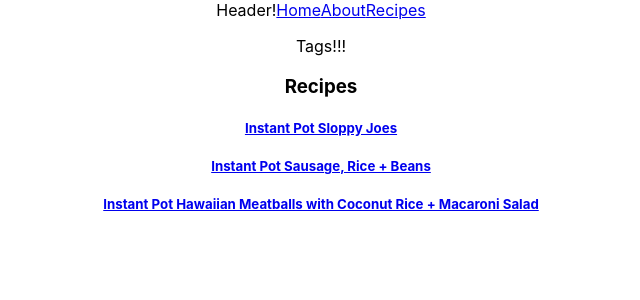
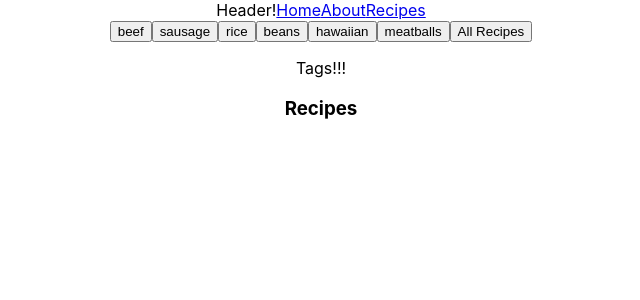
Before and after one commit to threadkind/recipes, a React (Create React App) app: page /recipes in a window 1280 px wide. Shown: the top 300 px of the page, without its empty margins (319-959 px from the left). Built offline with nearby package versions, Linux system fonts and the light colour scheme.

Commit message:
Add filter button fucntionality

```diff
--- a/src/App.js
+++ b/src/App.js
@@ -26,7 +26,7 @@ class App extends React.Component {
 
             <Route exact path="/" component={ Home } />
             <Route path="/about" component={ About } />
-            <Route exact path="/recipes" component={ Cookbook } />
+            <Route exact path="/recipes" render={(props) => <Cookbook {...props} data={this.state.data} />} />
             <Route path="/recipes/:recipeId" component={ Recipe } />
 
 
--- a/src/components/Header.js
+++ b/src/components/Header.js
@@ -1,5 +1,5 @@
 import React from 'react';
-import { BrowserRouter as Router, route, Link } from "react-router-dom";
+import { Link } from "react-router-dom";
 
 function Header() {
   return (
--- a/src/components/RecipeTags.js
+++ b/src/components/RecipeTags.js
@@ -4,13 +4,45 @@ class RecipeTags extends React.Component {
   constructor(props){
     super(props);
     	this.state = {
-
+    		tags : [],
+    		selectedTag : ''
     	}
+	}
+	getTags() {
+		this.props.data.forEach((recipe) => {
+			recipe.tags.forEach((tag) => {
+				if(this.state.tags.includes(tag) === false){
+					this.state.tags.push(tag)
+				}
+			})
+		})
 	}
 
   render() {
+
   	   return (
-  	   	<p>Tags!!!</p>
+  	   	<div id="tags">
+  	   		{this.getTags()}
+
+  	   		{this.state.tags.map((x, index) =>
+  	   			<button
+  	   				key={index}
+  	   				className="rTag"
+  	   				onClick={() => this.props.setSelectedTag(x)}>
+  	   			{x}
+  	   		</button>
+
+  	   		)}
+  	   		<button
+  	   		key={this.state.tags.length + 1} className="rTag"
+  	   			onClick={() => this.props.setSelectedTag('all')}>
+  	   			All Recipes
+  	   		</button>
+
+  	   		<p>Tags!!!</p>
+
+  	   	</div>
+
 
   )}}
 
--- a/src/pages/Cookbook.js
+++ b/src/pages/Cookbook.js
@@ -2,27 +2,67 @@ import React from "react";
 import { Link } from "react-router-dom";
 import RecipeTags from "../components/RecipeTags"
 
+class Cookbook extends React.Component {
+  constructor(props){
+    super(props);
+      this.setSelectedTag = this.setSelectedTag.bind(this)
+      this.state = {
+        data : this.props.data,
+        selectedTag : 'all',
+        filtered : []
+      }
+  }
 
-const data = require("../data/recipeData.json");
+  componentDidMount() {
+    this.showAll()
+  }
 
-const Recipes = () => {
+  showAll() {
+    let sel = []
 
+    this.state.data.forEach((x) => {
+      sel.push(x)
+    })
+  }
+  setSelectedTag(selected) {
+    this.setState({
+      selectedTag: selected
+    });
+
+    let sel = []
+    if(selected === 'all'){
+      this.state.data.forEach((recipe) => {
+        sel.push(recipe)
+      })//endpush
+    }//endif
+    else {
+     this.state.data.forEach((recipe) => {
+        if(recipe.tags.includes(selected)){
+          sel.push(recipe)
+        }
+      })
+    }
+    this.setState({filtered : sel})
+  }
+
+  render() {
     return (
       <div className="cookbook">
-      <RecipeTags />
+        <RecipeTags
+          data={this.state.data}
+          setSelectedTag={this.setSelectedTag}
+        />
 
         <h3>Recipes</h3>
-      {data.map((x, index) =>
-      	<div>
+        {this.state.filtered.map((x, index) =>
   	        <h5 key={x.id}>
   	          <Link to={`/recipes/${index}/${x.path}`}>{x.title}</Link>
   	        </h5>
-
-	    </div>
         )}
 
       </div>
     );
+  }
 };
 
-export default Recipes;
+export default Cookbook;
```
Lines whose indentation alone changed are shown as unchanged.
